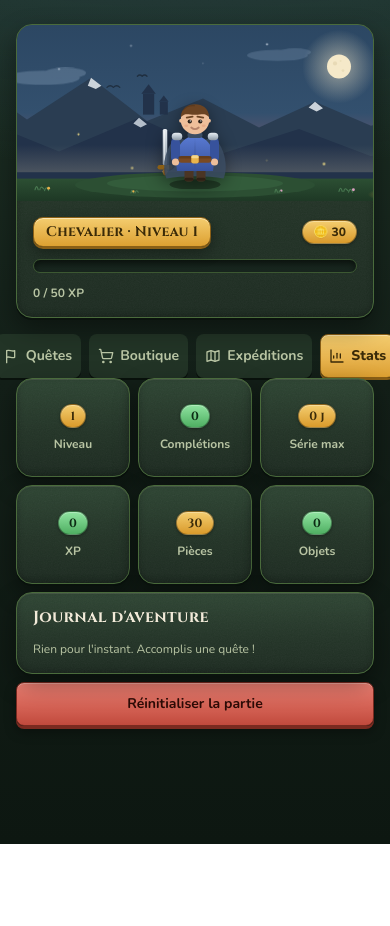
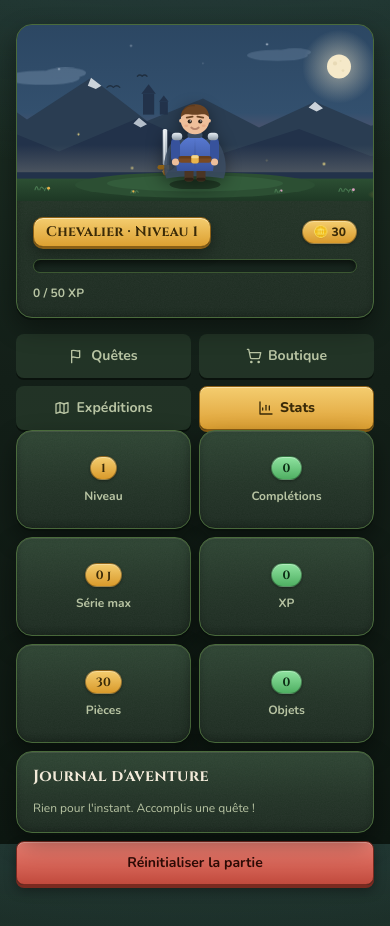
Before and after one commit to flofy/habit-quest, a Svelte app: page / in a window 390 px wide. Both pictures are taken after a click on the button "Stats". Shown: the top 926 px of the page. Before the commit the page ends 844 px from the top, so only its background shows below. Built offline with nearby package versions, Linux system fonts and the light colour scheme.

Commit message:
fix(ui): mobile — plus de zoom involontaire ni de débordement d'écran (#4)
* feat(pwa): manifeste, icônes générées au build, service worker offline

* fix(ui): mobile — bloque le zoom, supprime les débordements d'écran

```diff
--- a/index.html
+++ b/index.html
@@ -2,7 +2,10 @@
 <html lang="fr" class="dark">
   <head>
     <meta charset="UTF-8" />
-    <meta name="viewport" content="width=device-width, initial-scale=1.0" />
+    <meta
+      name="viewport"
+      content="width=device-width, initial-scale=1.0, maximum-scale=1.0, user-scalable=no, viewport-fit=cover"
+    />
     <title>Habit Quest — Habit Tracker RPG</title>
     <meta
       name="description"
--- a/src/App.svelte
+++ b/src/App.svelte
@@ -65,7 +65,7 @@
 
   {#if toast}
     <div
-      class="panel fixed bottom-8 left-1/2 z-50 -translate-x-1/2 px-4 py-2 text-sm font-bold text-primary"
+      class="panel fixed bottom-8 left-1/2 z-50 max-w-[calc(100vw-2rem)] -translate-x-1/2 px-4 py-2 text-center text-sm font-bold text-primary"
       role="status"
       aria-live="polite"
     >
@@ -245,7 +245,7 @@
         {#each TABS as t (t.value)}
           <TabsTrigger value={t.value}>
             <Icon name={t.icon} size={16} label="" />
-            <span>{t.label}</span>
+            <span class="truncate">{t.label}</span>
           </TabsTrigger>
         {/each}
       </TabsList>
--- a/src/app.css
+++ b/src/app.css
@@ -6,6 +6,7 @@
   --color-card: #223428;
   --color-card-foreground: #f2ead9;
   --color-popover: #223428;
+  --color-popover-foreground: #f2ead9;
   --color-primary: #e9b44c;
   --color-primary-foreground: #2d2006;
   --color-secondary: #2c4230;
@@ -21,6 +22,11 @@
   --color-ring: #e9b44c;
 }
 
+html {
+  /* Garde-fou mobile : aucun défilement horizontal, même en cas d'élément égaré */
+  overflow-x: hidden;
+}
+
 body {
   background:
     radial-gradient(1200px 500px at 50% -180px, rgba(74, 118, 168, 0.25), transparent 70%),
@@ -30,6 +36,22 @@ body {
   font-family: "Nunito", ui-sans-serif, system-ui, sans-serif;
   margin: 0;
   min-height: 100vh;
+  /* Mobile / PWA : pas de zoom double-tap, pas de pull-to-refresh,
+     respect des zones sûres (encoches, indicateur home) */
+  touch-action: manipulation;
+  overscroll-behavior-y: none;
+  padding-left: env(safe-area-inset-left);
+  padding-right: env(safe-area-inset-right);
+  padding-top: env(safe-area-inset-top);
+  padding-bottom: env(safe-area-inset-bottom);
+}
+
+/* iOS Safari zoome automatiquement à la prise de focus d'un champ dont la
+   police fait moins de 16 px (et il ignore user-scalable=no) : on force 16 px. */
+input,
+select,
+textarea {
+  font-size: 16px;
 }
 
 .font-display {
--- a/src/lib/components/HabitForm.svelte
+++ b/src/lib/components/HabitForm.svelte
@@ -82,11 +82,13 @@
     {#if rec === "custom"}
       <div class="space-y-1">
         <span class="text-xs font-bold text-muted-foreground">Jours</span>
+        <!-- 7 boutons fluides : à largeur fixe, la ligne faisait ~332px et
+             débordait sur écrans étroits -->
         <div class="flex gap-1">
           {#each DAYS as d, i}
             <button
               type="button"
-              class="h-11 w-11 cursor-pointer rounded-lg text-sm font-bold transition-colors duration-75 {days.includes(i)
+              class="h-11 min-w-0 flex-1 cursor-pointer rounded-lg text-sm font-bold transition-colors duration-75 {days.includes(i)
                 ? 'bg-gradient-to-b from-[#f4cd6f] to-[#dda031] text-[#3a2a08] border border-[#8a5f16] shadow-[0_2px_0_#8a5f16]'
                 : 'panel-inset text-muted-foreground hover:text-secondary-foreground'}"
               aria-pressed={days.includes(i)}
--- a/src/lib/components/Stats.svelte
+++ b/src/lib/components/Stats.svelte
@@ -7,7 +7,9 @@
 </script>
 
 <div class="space-y-2">
-  <div class="grid grid-cols-3 gap-2">
+  <!-- 2 colonnes sur mobile (3 colonnes restaient trop serrées sous 360px),
+       3 colonnes sur écrans plus larges -->
+  <div class="grid grid-cols-2 gap-2 sm:grid-cols-3">
     {#each [
       { label: "Niveau", value: $game.level, chip: "gold" },
       { label: "Complétions", value: stats.completions, chip: "emerald" },
--- a/src/lib/components/ui/tabs/TabsList.svelte
+++ b/src/lib/components/ui/tabs/TabsList.svelte
@@ -3,6 +3,8 @@
   let { class: cls = "", children } = $props();
 </script>
 
-<div class={cn("inline-flex w-full items-center justify-center gap-2", cls)}>
+<!-- Grille 2x2 sur mobile (les libellés ne tiennent pas sur une seule ligne
+     sous ~400px), une seule ligne centrée sur écrans plus larges -->
+<div class={cn("grid w-full grid-cols-2 gap-2 sm:inline-flex sm:items-center sm:justify-center", cls)}>
   {@render children?.()}
 </div>
--- a/src/lib/components/ui/tabs/TabsTrigger.svelte
+++ b/src/lib/components/ui/tabs/TabsTrigger.svelte
@@ -9,7 +9,7 @@
 <button
   type="button"
   class={cn(
-    "flex min-h-11 flex-1 cursor-pointer items-center justify-center gap-1.5 rounded-lg px-2 py-2 text-sm transition-all duration-75",
+    "flex min-h-11 min-w-0 flex-1 cursor-pointer items-center justify-center gap-1.5 rounded-lg px-2 py-2 text-sm transition-all duration-75",
     "focus-visible:outline-none focus-visible:ring-2 focus-visible:ring-ring focus-visible:ring-offset-2 focus-visible:ring-offset-background",
     "active:translate-y-[2px]",
     active
```
